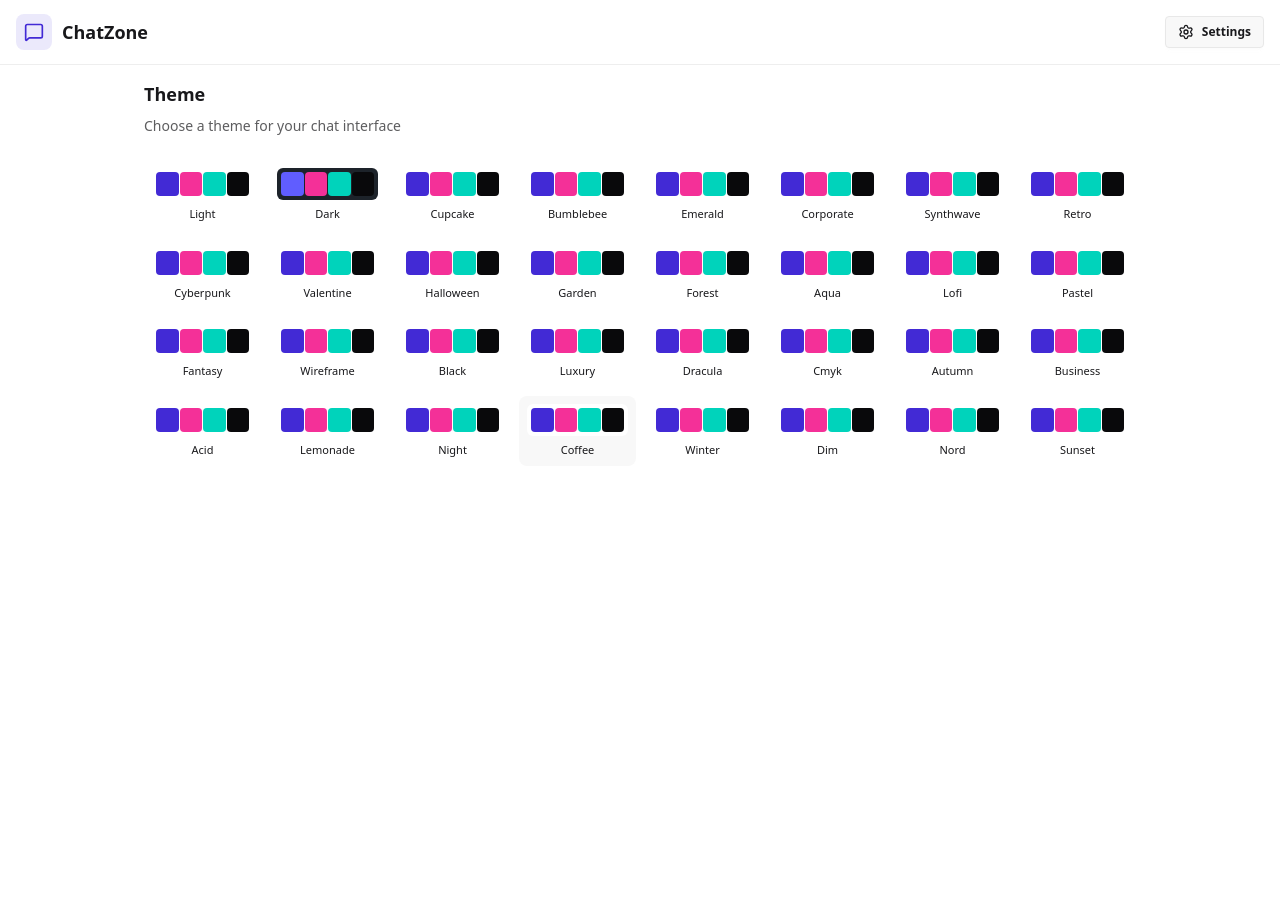
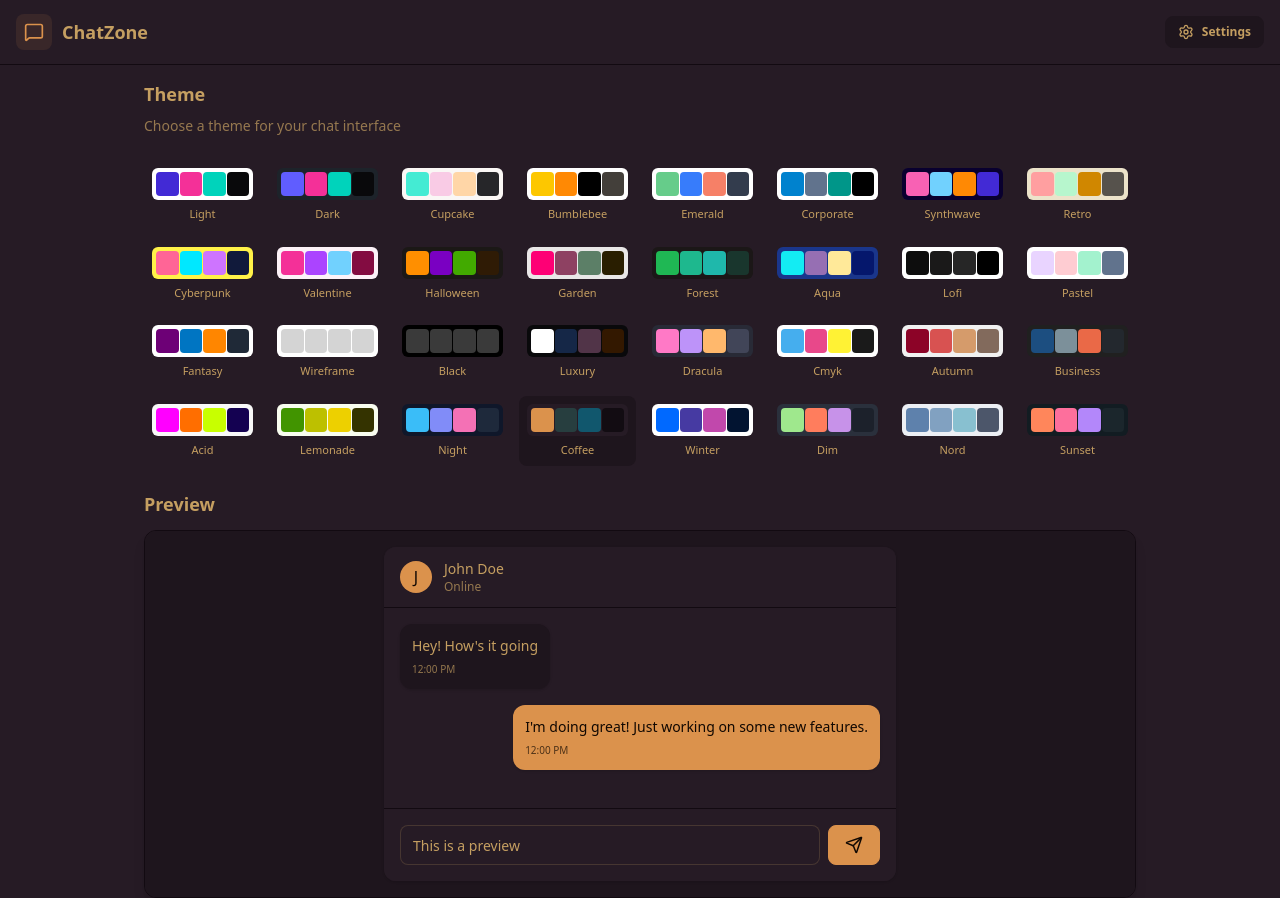
Before and after one commit to Aman-Tech990/ChatZone, a React (Vite) app in the folder frontend/: page /settings in a window 1280 px wide. Before the commit the page ends 800 px from the top, so only its background shows below. Built offline with nearby package versions, Linux system fonts and the light colour scheme; no server answers.

Commit message:
Settings Page fully ready!

```diff
--- /dev/null
+++ b/frontend/src/components/ChatContainer.jsx
@@ -0,0 +1,9 @@
+import React from 'react'
+
+const ChatContainer = () => {
+    return (
+        <div>ChatContainer</div>
+    )
+}
+
+export default ChatContainer;
--- /dev/null
+++ b/frontend/src/components/NoChatSelected.jsx
@@ -0,0 +1,9 @@
+import React from 'react'
+
+const NoChatSelected = () => {
+    return (
+        <div>NoChatSelected</div>
+    )
+}
+
+export default NoChatSelected;
--- /dev/null
+++ b/frontend/src/components/Sidebar.jsx
@@ -0,0 +1,11 @@
+import React from 'react'
+
+const Sidebar = () => {
+    return (
+        <div >
+            Sidebar
+        </div>
+    )
+}
+
+export default Sidebar;
--- a/frontend/src/index.css
+++ b/frontend/src/index.css
@@ -1,2 +1,37 @@
 @import "tailwindcss";
-@plugin "daisyui";
+
+@plugin "daisyui" {
+    themes:
+        light,
+        dark,
+        cupcake,
+        bumblebee,
+        emerald,
+        corporate,
+        synthwave,
+        retro,
+        cyberpunk,
+        valentine,
+        halloween,
+        garden,
+        forest,
+        aqua,
+        lofi,
+        pastel,
+        fantasy,
+        wireframe,
+        black,
+        luxury,
+        dracula,
+        cmyk,
+        autumn,
+        business,
+        acid,
+        lemonade,
+        night,
+        coffee,
+        winter,
+        dim,
+        nord,
+        sunset;
+};
--- a/frontend/src/pages/HomePage.jsx
+++ b/frontend/src/pages/HomePage.jsx
@@ -1,8 +1,23 @@
-import React from 'react'
+import React from 'react';
+import { useChatStore } from '../store/useChatStore';
+import Sidebar from '../components/Sidebar';
+import NoChatSelected from '../components/NoChatSelected';
+import ChatContainer from '../components/ChatContainer';
 
 const HomePage = () => {
+    const { selectedUser } = useChatStore();
+
     return (
-        <div>HomePage</div>
+        <div className='h-screen bg-base-200'>
+            <div className='flex items-center justify-center pt-20 px-4'>
+                <div className='bg-base-100 rounded-lg shadow-xl w-full max-w-6xl h-[calc(100vh-8rem)]'>
+                    <div className='flex h-full rounded-lg overflow-hidden'>
+                        <Sidebar />
+                        {!selectedUser ? <NoChatSelected /> : <ChatContainer />}
+                    </div>
+                </div>
+            </div>
+        </div>
     )
 }
 
--- a/frontend/src/pages/SettingsPage.jsx
+++ b/frontend/src/pages/SettingsPage.jsx
@@ -1,6 +1,7 @@
 import React from 'react';
 import { useThemeStore } from '../store/useThemeStore';
 import { THEMES } from '../../constants';
+import { Send } from 'lucide-react';
 
 const PREVIEW_MESSAGES = [
     { id: 1, content: "Hey! How's it going", isSent: false },
@@ -31,7 +32,7 @@
                     {THEMES.map((t) => (
                         <button
                             key={t}
-                            className={`
+                            className={`cursor-pointer hover:scale-105
                 group flex flex-col items-center gap-1.5 p-2 rounded-lg transition-colors
                 ${theme === t ? "bg-base-200" : "hover:bg-base-200/50"}
               `}
@@ -52,6 +53,73 @@
                     ))}
                 </div>
 
+                {/* Preview Section */}
+                <h3 className="text-lg font-semibold mb-3">Preview</h3>
+                <div className="rounded-xl border border-base-300 overflow-hidden bg-base-100 shadow-lg">
+                    <div className="p-4 bg-base-200">
+                        <div className="max-w-lg mx-auto">
+                            {/* Mock Chat UI */}
+                            <div className="bg-base-100 rounded-xl shadow-sm overflow-hidden">
+                                {/* Chat Header */}
+                                <div className="px-4 py-3 border-b border-base-300 bg-base-100">
+                                    <div className="flex items-center gap-3">
+                                        <div className="w-8 h-8 rounded-full bg-primary flex items-center justify-center text-primary-content font-medium">
+                                            J
+                                        </div>
+                                        <div>
+                                            <h3 className="font-medium text-sm">John Doe</h3>
+                                            <p className="text-xs text-base-content/70">Online</p>
+                                        </div>
+                                    </div>
+                                </div>
+
+                                {/* Chat Messages */}
+                                <div className="p-4 space-y-4 min-h-[200px] max-h-[200px] overflow-y-auto bg-base-100">
+                                    {PREVIEW_MESSAGES.map((message) => (
+                                        <div
+                                            key={message.id}
+                                            className={`flex ${message.isSent ? "justify-end" : "justify-start"}`}
+                                        >
+                                            <div
+                                                className={`
+                          max-w-[80%] rounded-xl p-3 shadow-sm
+                          ${message.isSent ? "bg-primary text-primary-content" : "bg-base-200"}
+                        `}
+                                            >
+                                                <p className="text-sm">{message.content}</p>
+                                                <p
+                                                    className={`
+                            text-[10px] mt-1.5
+                            ${message.isSent ? "text-primary-content/70" : "text-base-content/70"}
+                          `}
+                                                >
+                                                    12:00 PM
+                                                </p>
+                                            </div>
+                                        </div>
+                                    ))}
+                                </div>
+
+                                {/* Chat Input */}
+                                <div className="p-4 border-t border-base-300 bg-base-100">
+                                    <div className="flex gap-2">
+                                        <input
+                                            type="text"
+                                            className="input input-bordered flex-1 text-sm h-10 focus:outline-none focus:ring-0"
+                                            placeholder="Type a message..."
+                                            value="This is a preview"
+                                            readOnly
+                                        />
+                                        <button className="btn btn-primary h-10 min-h-0">
+                                            <Send size={18} />
+                                        </button>
+                                    </div>
+                                </div>
+                            </div>
+                        </div>
+                    </div>
+                </div>
+
             </div>
         </div>
     )
--- /dev/null
+++ b/frontend/src/store/useChatStore.js
@@ -0,0 +1,44 @@
+import { create } from "zustand";
+import toast from "react-hot-toast";
+import { axiosInstance } from "../lib/axios";
+
+export const useChatStore = create((set) => ({
+    messages: [],
+    users: [],
+    selectedUser: null,
+    isUsersLoading: false,
+    isMessagesLoading: false,
+
+    getUsers: async () => {
+        set({ isUsersLoading: true });
+        try {
+            const res = await axiosInstance.get("/message/users");
+            if (res?.data?.successs) {
+                console.log(res.data);
+                set({ users: res.data?.users });
+            }
+        } catch (error) {
+            console.log(error);
+            toast.error(error?.response?.data?.message || "Failed to fetch users!");
+        } finally {
+            set({ isUsersLoading: false });
+        }
+    },
+
+    getMessages: async (userId) => {
+        set({ isMessagesLoading: true });
+        try {
+            const res = await axiosInstance.get(`/message/${userId}`);
+            if (res?.data?.success) {
+                console.log(res.data);
+                set({ messages: res.data?.messages });
+            }
+        } catch (error) {
+            console.log(error);
+            toast.error(error?.response?.data?.message || "Failed to fetch messages!");
+        } finally {
+            set({ isMessagesLoading: false });
+        }
+    },
+
+}));
--- a/frontend/tailwind.config.js
+++ b/frontend/tailwind.config.js
@@ -1,49 +1,10 @@
-/** @type {import('tailwindcss').Config} */
 import daisyui from "daisyui";
 
+/** @type {import('tailwindcss').Config} */
 export default {
     content: [
         "./index.html",
         "./src/**/*.{js,ts,jsx,tsx}",
     ],
-    theme: {
-        extend: {},
-    },
     plugins: [daisyui],
-    daisyui: {
-        themes: [
-            "light",
-            "dark",
-            "cupcake",
-            "bumblebee",
-            "emerald",
-            "corporate",
-            "synthwave",
-            "retro",
-            "cyberpunk",
-            "valentine",
-            "halloween",
-            "garden",
-            "forest",
-            "aqua",
-            "lofi",
-            "pastel",
-            "fantasy",
-            "wireframe",
-            "black",
-            "luxury",
-            "dracula",
-            "cmyk",
-            "autumn",
-            "business",
-            "acid",
-            "lemonade",
-            "night",
-            "coffee",
-            "winter",
-            "dim",
-            "nord",
-            "sunset",
-        ],
-    },
 };
```
Also changed, not shown: 1 other file (tests, documents, lock files or other folders).
